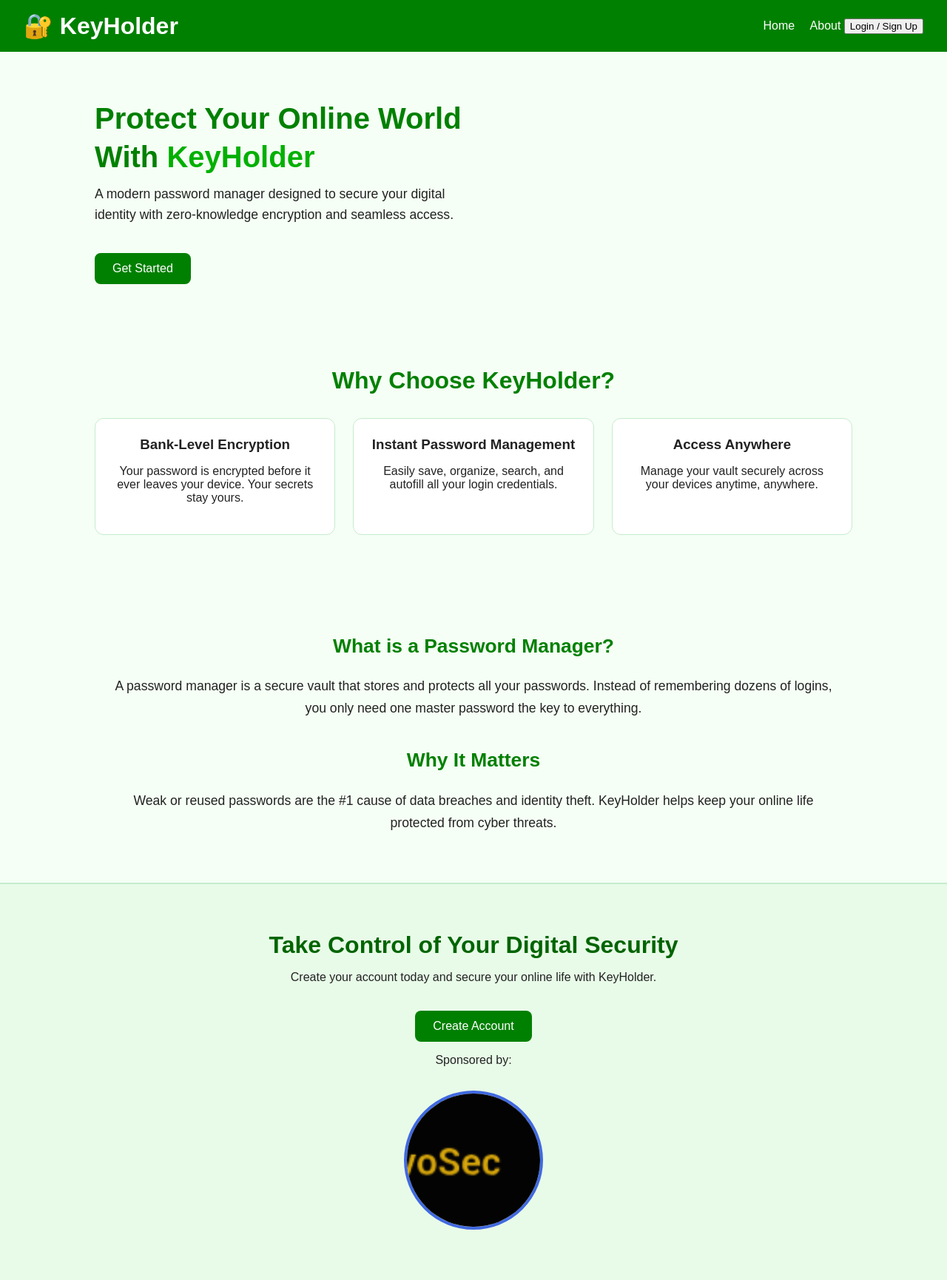
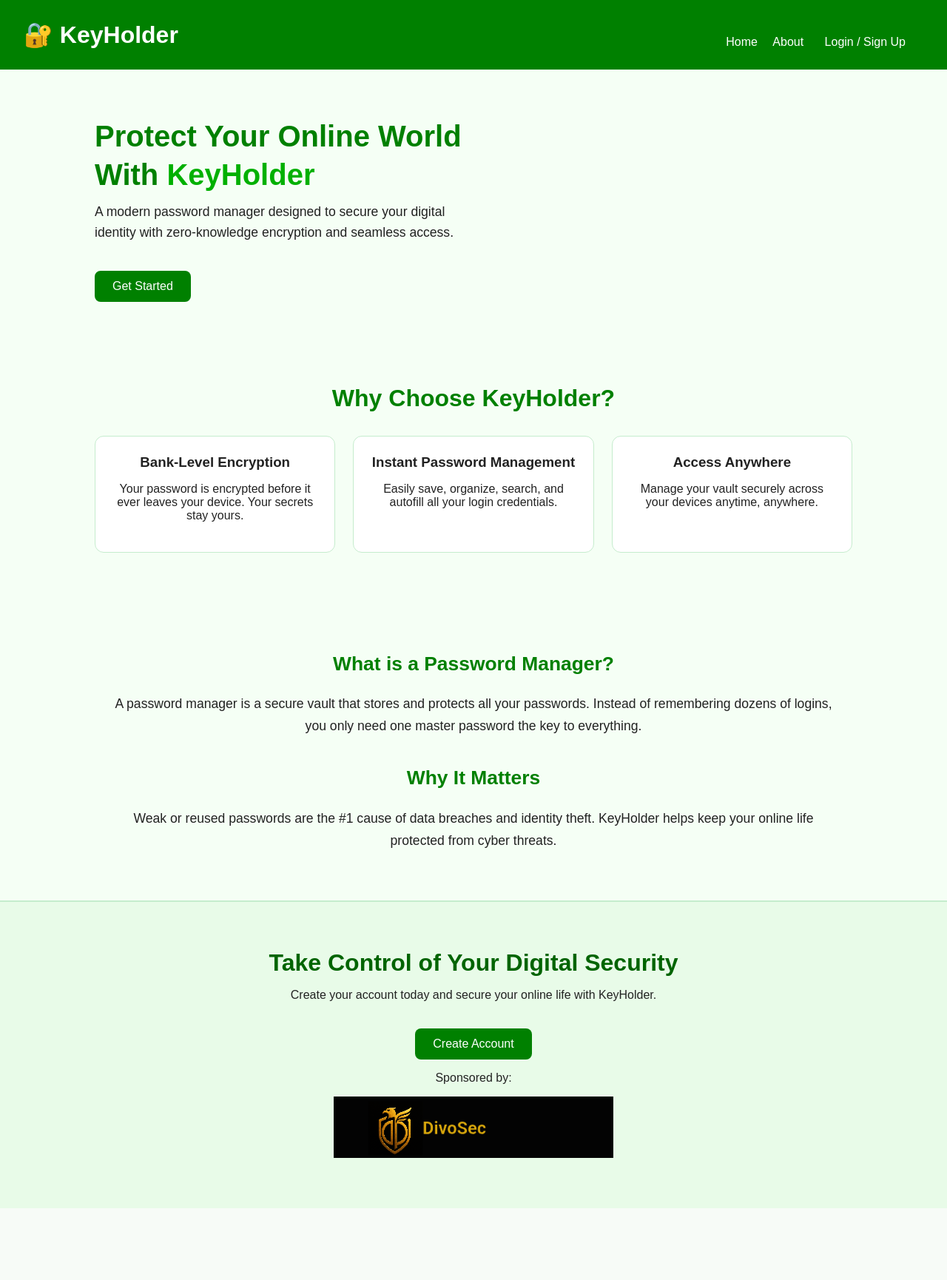
Before and after one commit to DeVine-byte/Keyholder, a Flask app: page / in a window 1280 px wide. Shown: the whole page at 74% size. After the commit the page ends 1633 px from the top, so only its background shows below. Run offline with Flask 3, Linux system fonts and the light colour scheme.

Commit message:
Update index.html

```diff
--- a/templates/index.html
+++ b/templates/index.html
@@ -15,7 +15,7 @@
     <nav>
       <a href="{{ url_for('home') }}" class="active">Home</a>
       <a href="{{ url_for('about') }}">About</a>
-      <button id="authBtn" class="btn-primary">Login / Sign Up</button>
+      <button id="authBtn" class="cta-btn">Login / Sign Up</button>
     </nav>
   </header>
 
@@ -28,7 +28,7 @@
         zero-knowledge encryption and seamless access.
       </p>
 
-      <button id="authBtnHero" class="cta-btn">Get Started</button>
+      <button id="authBtn" class="cta-btn">Get Started</button>
     </div>
 
   </section>
@@ -76,10 +76,10 @@
     <h2>Take Control of Your Digital Security</h2>
     <p>Create your account today and secure your online life with KeyHolder.</p>
 
-    <button id="authBtnCTA" class="cta-btn">Create Account</button>
+    <button id="authBtn" class="cta-btn">Create Account</button>
     <p>Sponsored by: </p>
 
-    <a href="https://divosec.onrender.com/" class="refer">
+    <a href="https://divosec.onrender.com/">
       <img src="{{ url_for('static', filename='images/tagline.png') }}" alt="Sponsor Photo">
     </a>
   </section>
```
